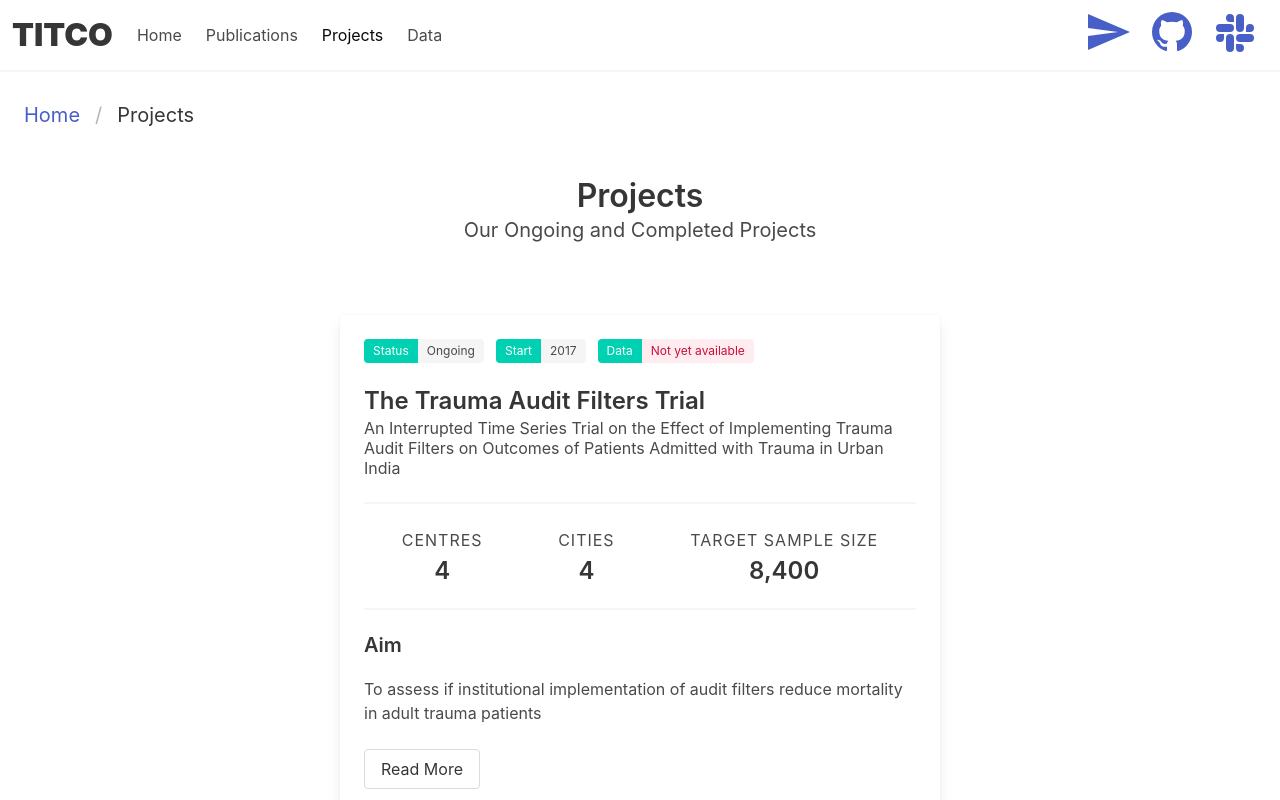
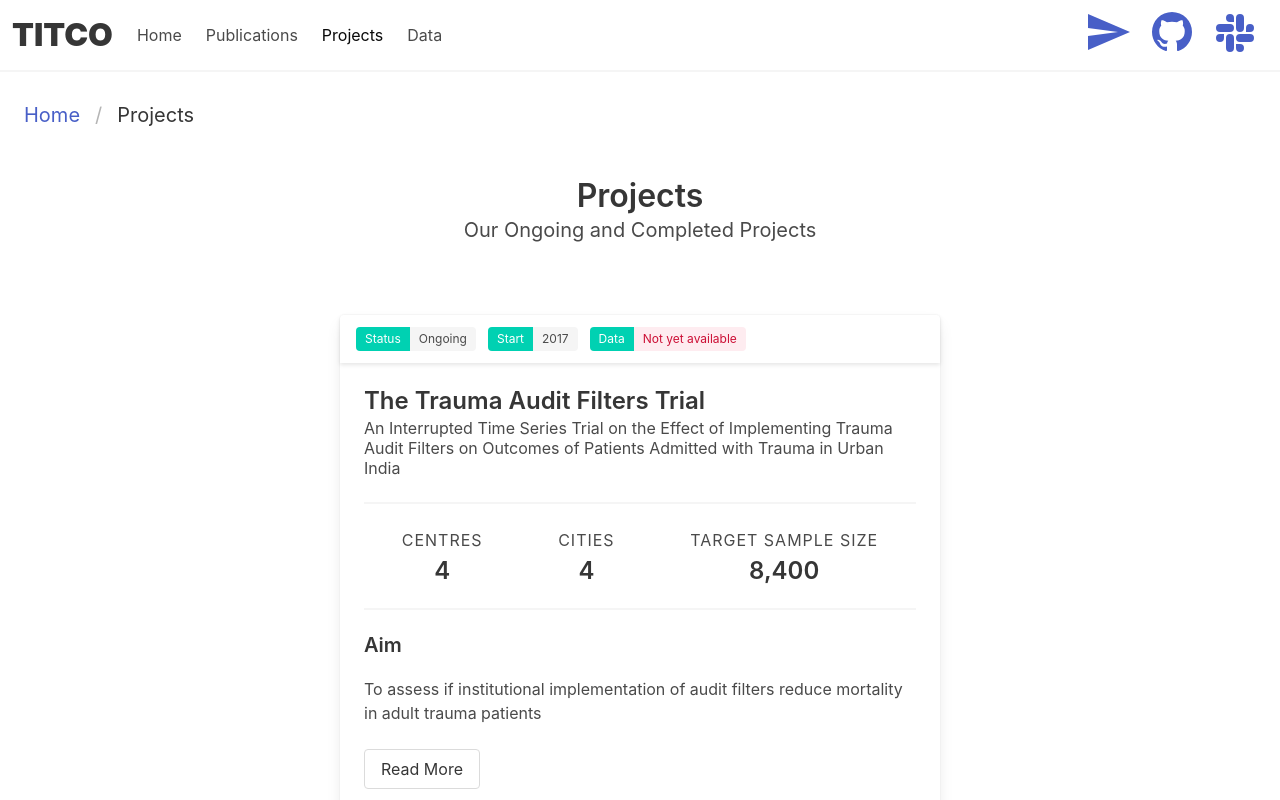
Before and after one commit to martingerdin/titco.org, a Next.js app: page /projects in a window 1280 px wide. Shown: the top 800 px of the page. Built offline with nearby package versions, Linux system fonts and the light colour scheme.

Commit message:
Edit project cards

```diff
--- a/components/ProjectSummary.tsx
+++ b/components/ProjectSummary.tsx
@@ -1,12 +1,20 @@
 import { TagList } from "./TagList";
 import { ProjectLevel } from "./ProjectLevel";
 import { Project, Centre, Link } from "../pages/projects";
+import { ReactNode } from "react";
 
 interface ProjectSummaryInterface extends Project {
+  children: ReactNode;
   card?: boolean;
 }
 
+interface CardInterface {
+  condition: any;
+  children: ReactNode;
+}
+
 export function ProjectSummary({
+  children,
   card = false,
   title,
   subtitle,
@@ -37,11 +45,36 @@ export function ProjectSummary({
     dataTag.color = "success is-light";
   }
   tags.push(dataTag);
+  function CardHeader({ condition, children }: CardInterface) {
     return (
       <>
-      <div className="content">
+        {condition ? (
+          <header className="card-header">{children}</header>
+        ) : (
+          { children }
+        )}
+      </>
+    );
+  }
+  function CardContent({ condition, children }: CardInterface) {
+    return (
+      <>
+        {condition ? (
+          <div className="card-content">{children}</div>
+        ) : (
+          { children }
+        )}
+      </>
+    );
+  }
+  return (
+    <>
+      <CardHeader condition={card}>
+        <div className="card-header-title" style={{ fontWeight: "normal" }}>
           {typeof tags !== "undefined" && <TagList tags={tags} />}
         </div>
+      </CardHeader>
+      <CardContent condition={card}>
         <p className={`title ${card && "is-4"}`}>{title}</p>
         <p className={`subtitle ${card && "is-6"}`}>{subtitle}</p>
         <hr />
@@ -54,6 +87,8 @@ export function ProjectSummary({
           ]}
         />
         <hr />
+        {children}
+      </CardContent>
     </>
   );
 }
--- a/components/Publication.tsx
+++ b/components/Publication.tsx
@@ -42,7 +42,7 @@ export default function Publication({
     <>
       <article className="card" style={{ maxWidth: "400px" }}>
         <header className="card-header">
-          <div className="card-header-title">
+          <div className="card-header-title" style={{ fontWeight: "normal" }}>
             <div className="tags">
               <span className="tag is-white">
                 {journal !== "" ? journal : ""}
--- a/pages/projects.tsx
+++ b/pages/projects.tsx
@@ -68,8 +68,7 @@ export default function ProjectsPage({ projectsData }: projectsPageProps) {
                     className="card"
                     style={{ maxWidth: "600px", minWidth: "300px" }}
                   >
-                    <div className="card-content">
-                      <ProjectSummary card {...project.content} />
+                    <ProjectSummary card {...project.content}>
                       <div className="content">
                         <p className="title is-5">Aim</p>
                         <p>{aim}</p>
@@ -82,7 +81,7 @@ export default function ProjectsPage({ projectsData }: projectsPageProps) {
                           <LinkButton href={dataset} text="Get Data" />
                         )}
                       </div>
-                    </div>
+                    </ProjectSummary>
                   </article>
                 </div>
               );
```
Lines whose indentation alone changed are shown as unchanged.
